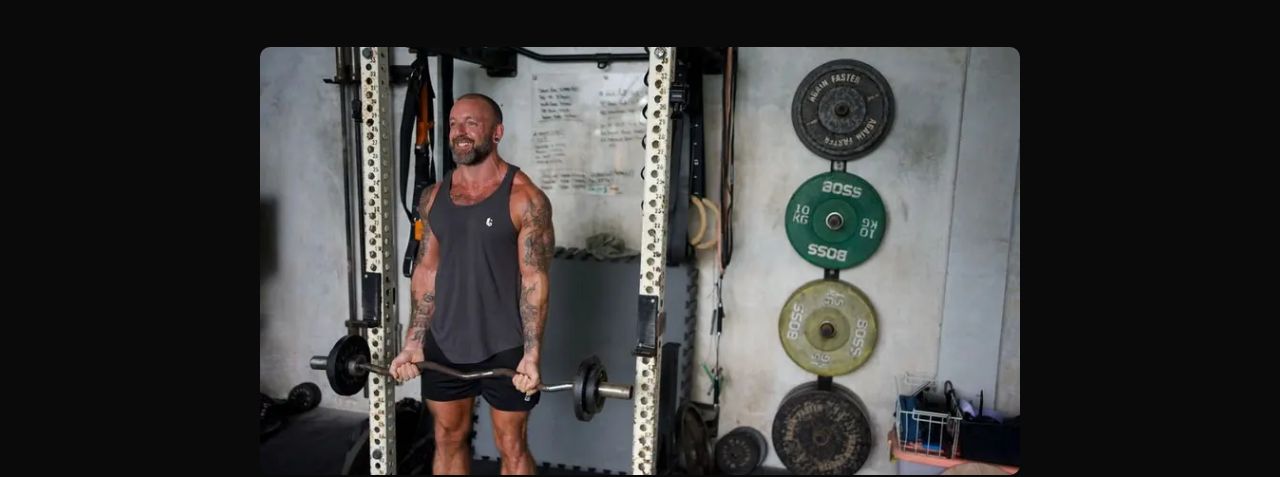
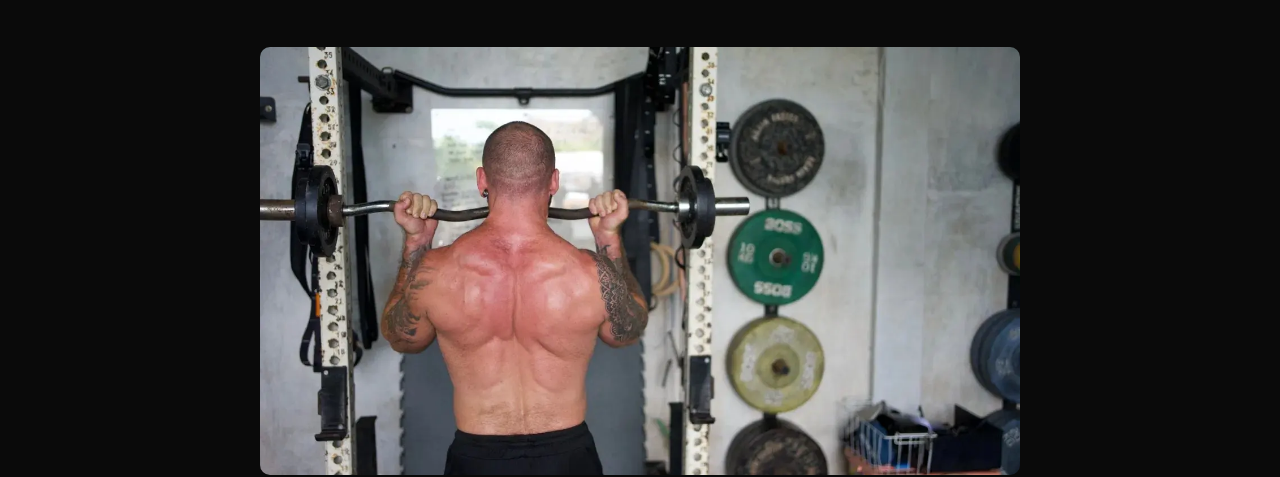
Before and after one commit to Botlz5605/boltz-performance, an Eleventy site: page src/blog/posts/neurotype-training-find-the-engine-you-were-built-with.md in a window 1280 px wide. Shown: the part 325-802 px from the top of the page. Built offline with nearby package versions, Linux system fonts and the light colour scheme; Eleventy itself is replaced by a stand-in of ours; files that its build step writes are made by us from their sources.

Commit message:
Update neurotype-training-find-the-engine-you-were-built-with.md

```diff
--- a/src/blog/posts/neurotype-training-find-the-engine-you-were-built-with.md
+++ b/src/blog/posts/neurotype-training-find-the-engine-you-were-built-with.md
@@ -1,7 +1,7 @@
 ---
 title: "Neurotype Training: Find The Engine You Were Built With"
 date: 2026-08-24
-image: "/images/gallery-bicep.webp"
+image: "/images/hero-background.webp"
 excerpt: "Your body runs like an engine, and there are five kinds. Most guys over 35 have been running the wrong fuel for years — here's how to find the type you actually are and train it right."
 ---
 
```
